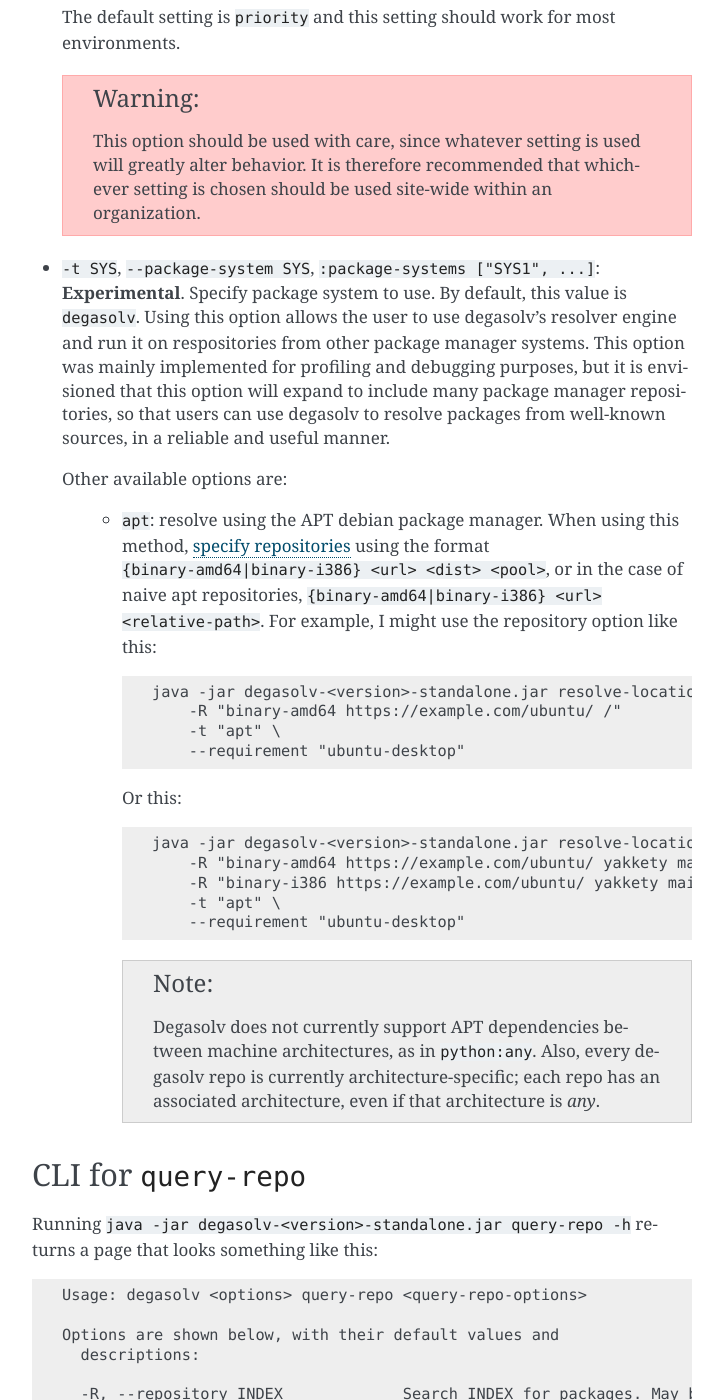
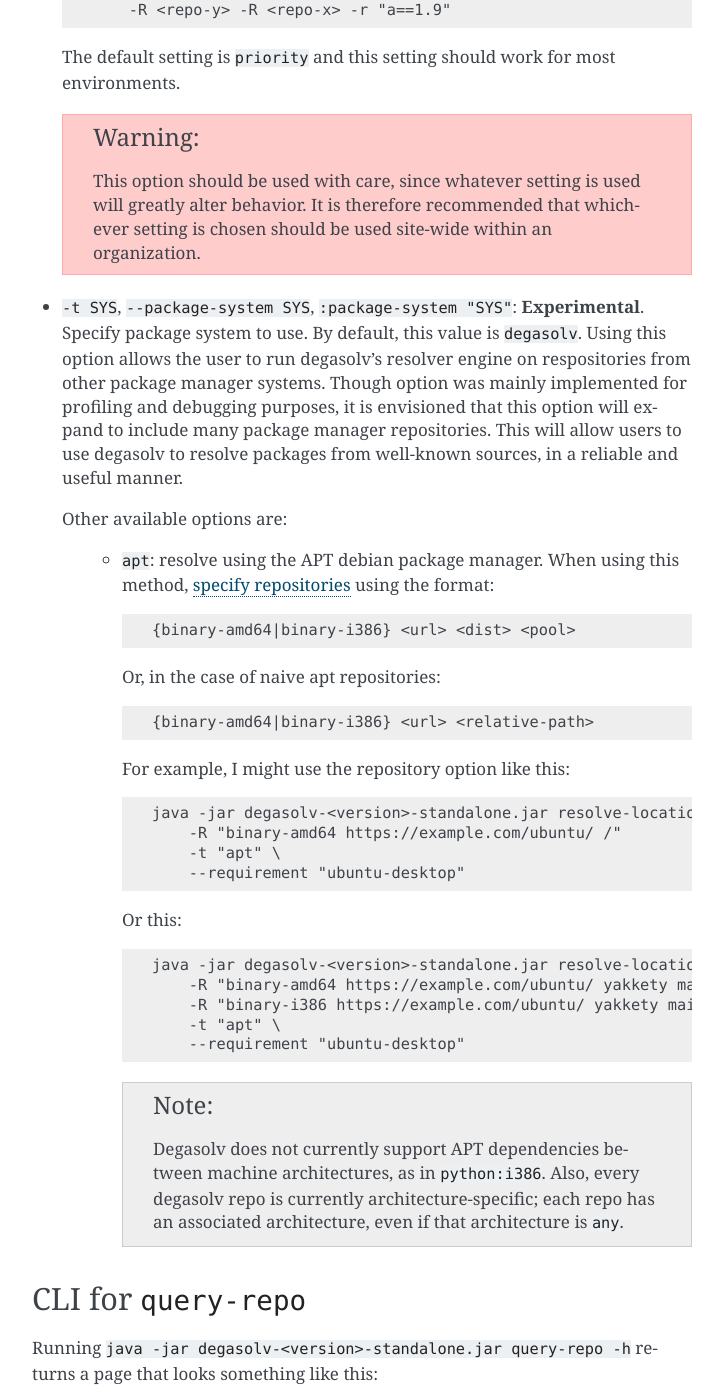
Before and after one commit to djhaskin987/degasolv, a Sphinx documentation site: the page built from docs/command-reference.rst, in a window 1280 px wide and 1400 px high, scrolled down 11571 px. Shown: the whole window, without its empty margins (388-1111 px from the left). Built offline with Sphinx 7.4.7, drawn with Linux system fonts in a browser that asks for light colours; some of the changed text lies outside the part shown.

```diff
--- a/docs/command-reference.rst
+++ b/docs/command-reference.rst
@@ -386,8 +388,9 @@
 1. ``Packages selected``: This is a list of packages found in order to
    resolve previous requirements before the "problem" clause was
    encountered.
-2. ``Packages already present``: This is an artifact of the
-   resolver. It will always be ``None`` and can be ignored.
+2. ``Packages already present``: Packages which were given to degasolv
+   using the `--present-package`_ option. If none were specified,
+   this will show as ``None``.
 3. ``Alternative being considered``: This field displays what
    alternative from the requirement was being currently considered
    when the problem was encountered.
@@ -555,23 +560,27 @@
 
   .. warning:: This option should be used with care, since whatever setting is used will greatly alter behavior. It is therefore recommended that whichever setting is chosen should be used site-wide within an organization.
 
-- ``-t SYS``, ``--package-system SYS``, ``:package-systems ["SYS1", ...]``:
+- ``-t SYS``, ``--package-system SYS``, ``:package-system "SYS"``:
   **Experimental**. Specify package system to use. By default, this value
-  is ``degasolv``. Using this option allows the user to use degasolv's
-  resolver engine and run it on respositories from other package manager
-  systems. This option was mainly implemented for profiling and debugging
-  purposes, but it is envisioned that this option will expand to include
-  many package manager repositories, so that users can use degasolv to resolve
-  packages from well-known sources, in a reliable and useful manner.
+  is ``degasolv``. Using this option allows the user to run degasolv's
+  resolver engine on respositories from other package manager systems. Though
+  option was mainly implemented for profiling and debugging purposes, it is
+  envisioned that this option will expand to include many package manager
+  repositories. This will allow users to use degasolv to resolve packages
+  from well-known sources, in a reliable and useful manner.
 
   Other available options are:
 
     - ``apt``: resolve using the APT debian package manager. When using this
-      method, `specify repositories`_ using the format
-      ``{binary-amd64|binary-i386} <url> <dist> <pool>``, or in the case of
-      naive apt repositories,
-      ``{binary-amd64|binary-i386} <url> <relative-path>``. For example,
-      I might use the repository option like this::
+      method, `specify repositories`_ using the format::
+
+        {binary-amd64|binary-i386} <url> <dist> <pool>
+
+      Or, in the case of naive apt repositories::
+
+        {binary-amd64|binary-i386} <url> <relative-path>
+
+      For example, I might use the repository option like this::
 
         java -jar degasolv-<version>-standalone.jar resolve-locations \
             -R "binary-amd64 https://example.com/ubuntu/ /"
@@ -586,7 +595,7 @@
             -t "apt" \
             --requirement "ubuntu-desktop"
 
-      .. note:: Degasolv does not currently support APT dependencies between machine architectures, as in ``python:any``. Also, every degasolv repo is currently architecture-specific; each repo has an associated architecture, even if that architecture is `any`.
+      .. note:: Degasolv does not currently support APT dependencies between machine architectures, as in ``python:i386``. Also, every degasolv repo is currently architecture-specific; each repo has an associated architecture, even if that architecture is ``any``.
 
 CLI for ``query-repo``
 ----------------------
```
Also changed, not shown: other parts of docs/command-reference.rst (+5 -1 lines).
